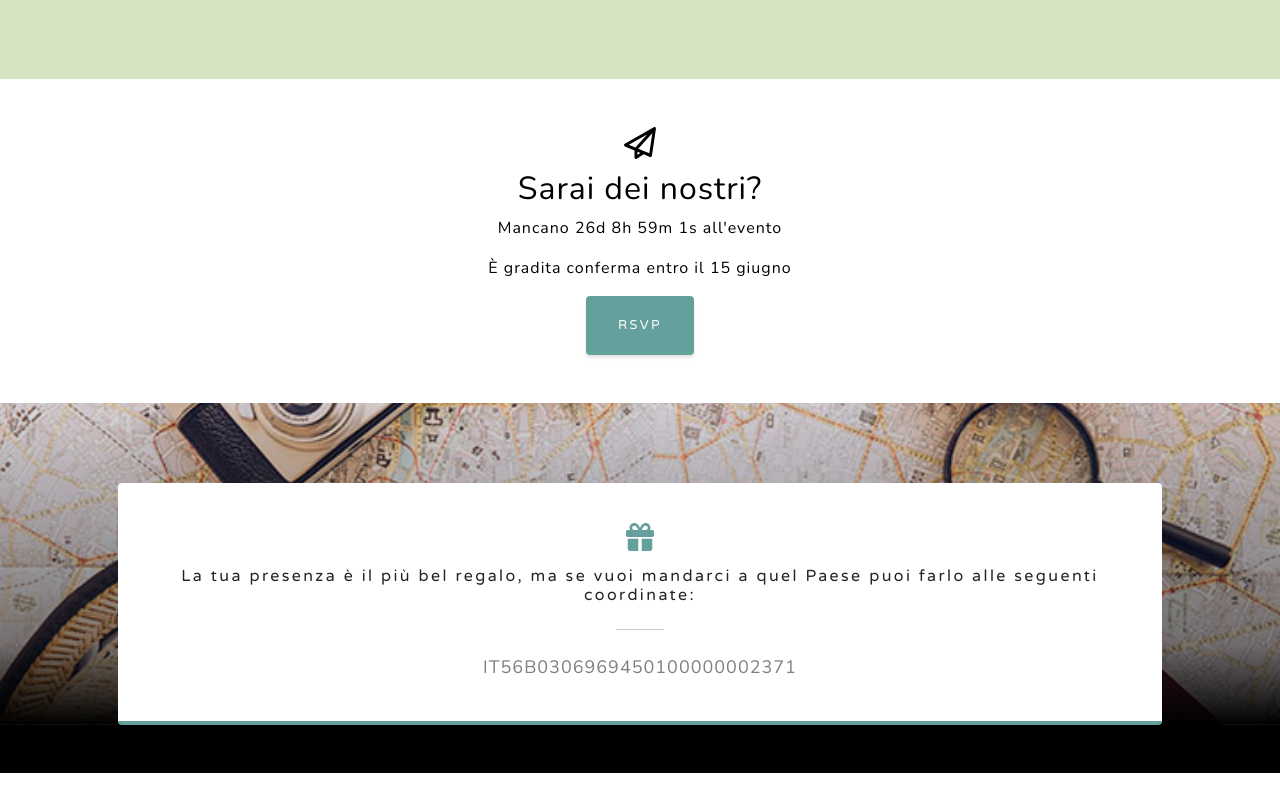
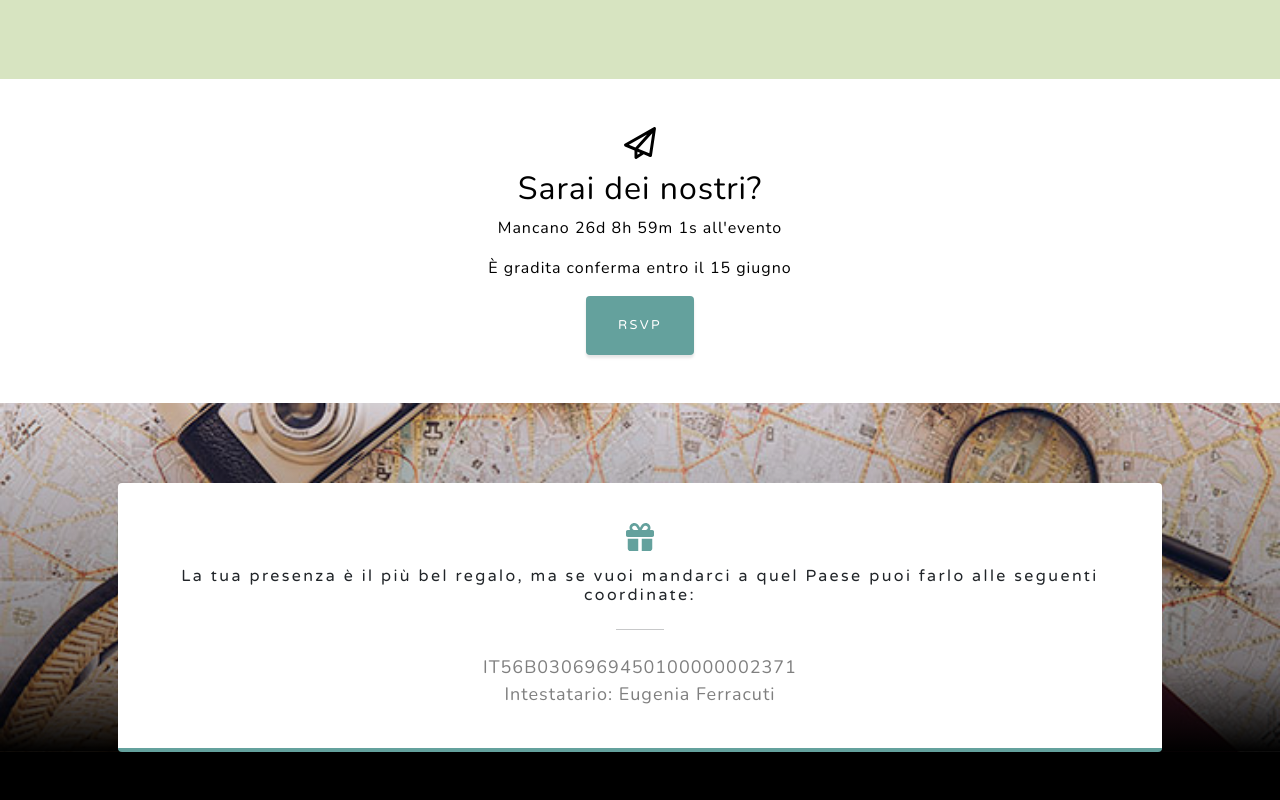
Before and after one commit to domen88/domen88.github.io, a plain HTML site: page index.html in a window 1280 px wide. Shown: the part 3084-3884 px from the top of the page. Before the commit the page ends 3857 px from the top, so only its background shows below. Drawn offline with nearby package versions, Linux system fonts and the light colour scheme.

Commit message:
Fix IBAN

```diff
--- a/index.html
+++ b/index.html
@@ -178,6 +178,7 @@ In attesa del nostro giorno, abbiamo creato questo sito, dove puoi trovare i det
                                 <h4 class="m-1">La tua presenza &egrave; il pi&ugrave; bel regalo, ma se vuoi mandarci a quel Paese puoi farlo alle seguenti coordinate:</h4>
                                 <hr class="my-4 mx-auto" />
                                 <div class="small text-black-50">IT56B0306969450100000002371</div>
+                                <div class="small text-black-50">Intestatario: Eugenia Ferracuti</div>
                             </div>
                         </div>
                     </div>
```
